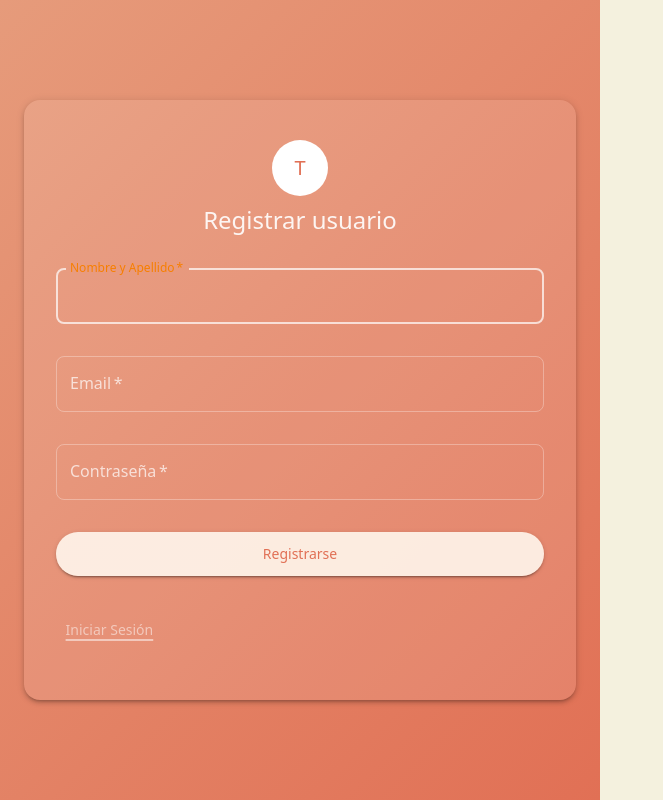
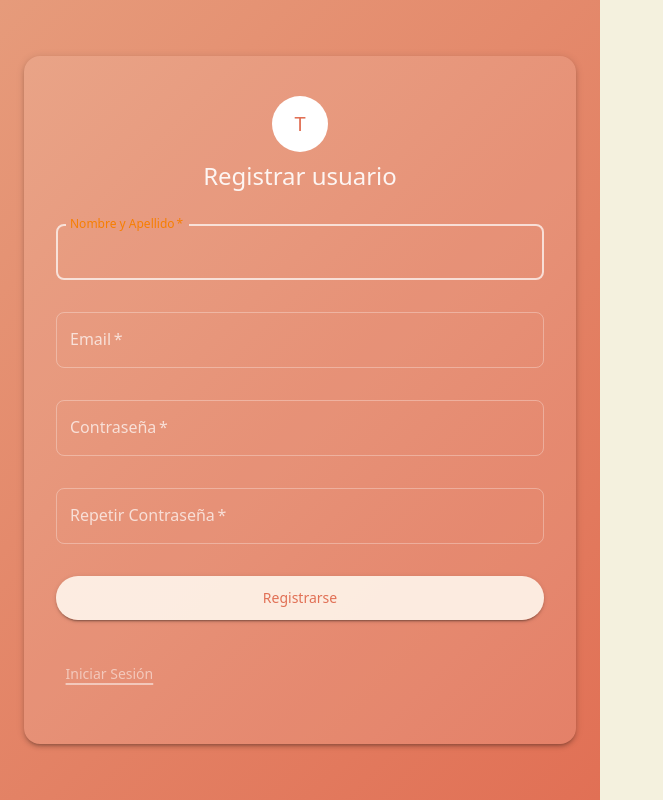
Before and after one commit to galoss88/test-terrand-front, a React (Vite) app: page /auth/register in a window 1280 px wide. Shown: the whole page, without its empty margins (0-663 px from the left). Built offline with nearby package versions, Linux system fonts and the light colour scheme.

Commit message:
Comments: Eliminado comentarios

```diff
--- a/db.json
+++ b/db.json
@@ -77,6 +77,13 @@
       "email": "nico@gmail.com",
       "password": "12d12d12d12d12d",
       "name": "21d"
+    },
+    {
+      "id": "cf83",
+      "email": "gallogarcianicolas@gmail.com",
+      "password": "78914526",
+      "repeatPassword": "78914526",
+      "name": "nicolas"
     }
   ]
 }
--- a/src/pages/auth/Login.tsx
+++ b/src/pages/auth/Login.tsx
@@ -102,7 +102,6 @@ const Login = () => {
         body: JSON.stringify(values),
       });
       const data = await response.json();
-      console.log("Success:", data);
       return data;
     } catch (error) {
       console.error("Error:", error);
@@ -110,8 +109,6 @@ const Login = () => {
       setLoadingSubmit(false);
     }
   };
-
-  console.log("formLogin", formLogin.values, loadingSubmit);
 
   return (
     <StyledContainer maxWidth={"sm"}>
--- a/src/pages/auth/Register.tsx
+++ b/src/pages/auth/Register.tsx
@@ -59,6 +59,7 @@ const StyledAvatar = styled(Avatar)(({ theme }) => ({
 const initialValues = {
   email: "",
   password: "",
+  repeatPassword: "",
   name: "",
 };
 
@@ -75,6 +76,9 @@ const validate = (
   }
   if (!values.password) {
     errors.password = "La contraseña es requerida";
+  } else if (values.password.trim() !== values.repeatPassword.trim()) {
+    errors.repeatPassword = "Las contraseñas no coinciden";
+    errors.password = "Las contraseñas no coinciden";
   }
   if (values.password.length < limitLengthPassword) {
     errors.password = `La contraseña debe tener al menos ${limitLengthPassword} caracteres`;
@@ -200,7 +204,21 @@ const Register = () => {
             error={!!formLogin.errors.password}
             helperText={formLogin.errors.password}
           />
-
+          <StyledTextField
+            variant="outlined"
+            margin="normal"
+            required
+            fullWidth
+            name="repeatPassword"
+            label="Repetir Contraseña"
+            type="password"
+            id="repeatPassword"
+            autoComplete="current-password"
+            onChange={formLogin.handleChange}
+            value={formLogin.values.repeatPassword}
+            error={!!formLogin.errors.repeatPassword}
+            helperText={formLogin.errors.repeatPassword}
+          />
           <LoadingButton
             type="submit"
             fullWidth
```
